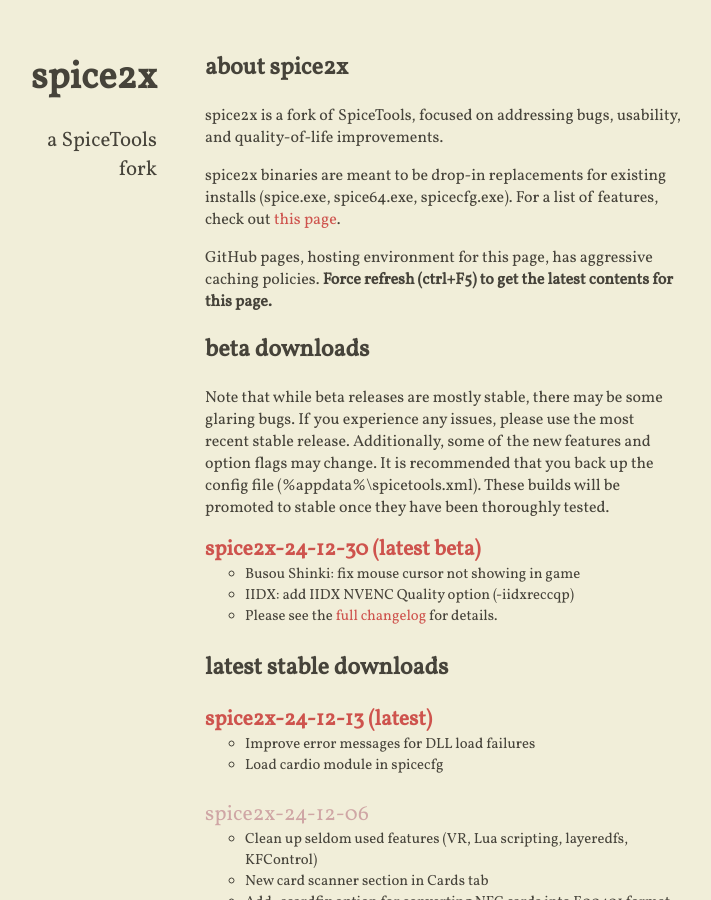
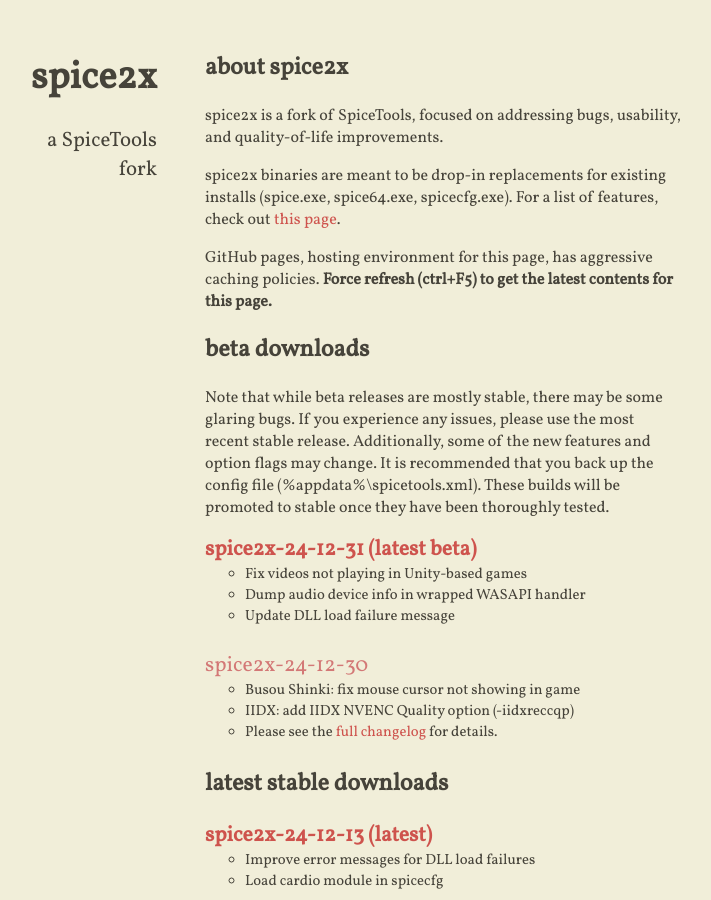
Before and after one commit to spice2x/spice2x.github.io, a Jekyll site: the page built from docs/index.html, in a window 1280 px wide and 900 px high. Shown: the whole window, without its empty margins (299-1010 px from the left). Built offline with Jekyll 4.4.1, drawn with Linux system fonts in a browser that asks for light colours; nearby versions of some CDN libraries.

Commit message:
24-12-31

```diff
--- a/docs/_includes/content.html
+++ b/docs/_includes/content.html
@@ -17,6 +17,16 @@
   stable once they have been thoroughly tested.
 </p>
 <ul class="downloads-beta highlight-latest">
+  <li>
+    <a class="download-link" href="https://github.com/spice2x/spice2x.github.io/releases/download/24-12-31/spice2x-24-12-31.zip">
+      spice2x-24-12-31
+    </a>
+    <ul>
+      <li>Fix videos not playing in Unity-based games</li>
+      <li>Dump audio device info in wrapped WASAPI handler</li>
+      <li>Update DLL load failure message</li>
+    </ul>
+  </li>
   <li>
     <a class="download-link" href="https://github.com/spice2x/spice2x.github.io/releases/download/24-12-30/spice2x-24-12-30.zip">
       spice2x-24-12-30
```
